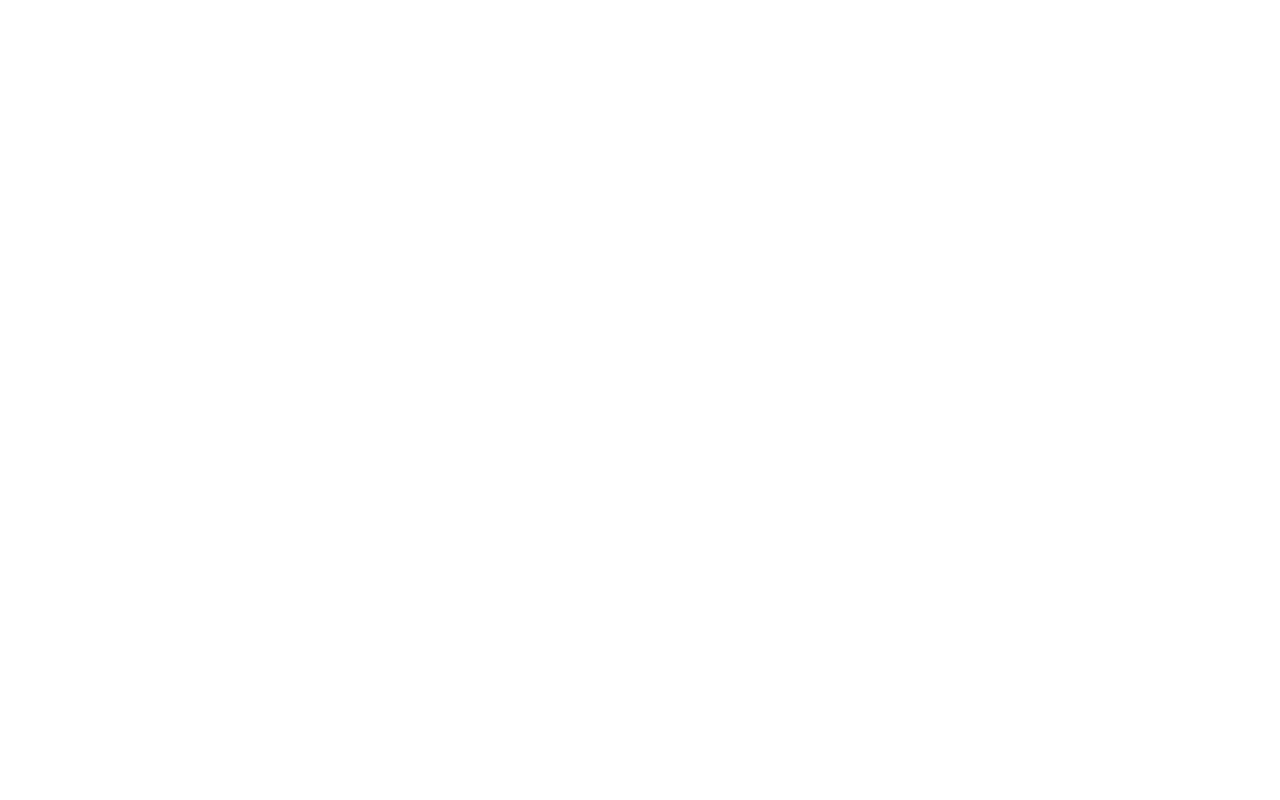
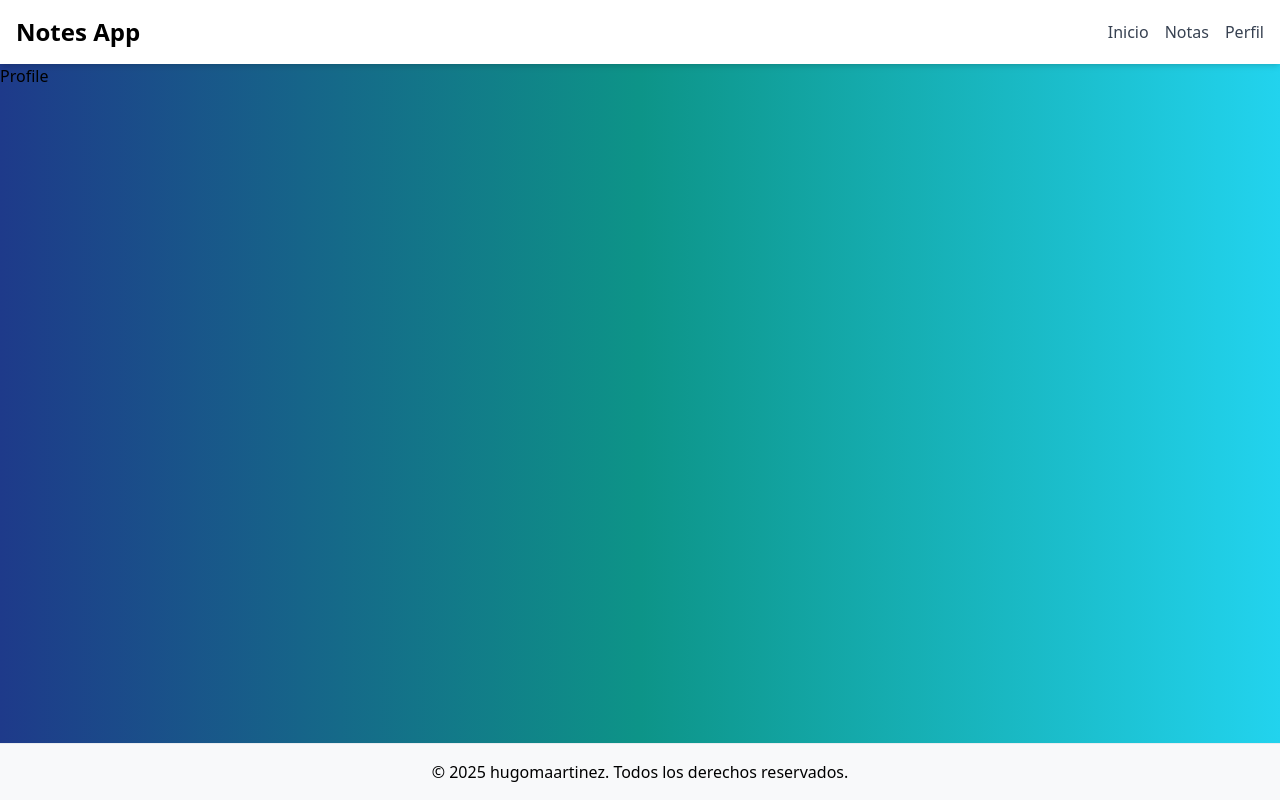
Before and after one commit to hugomaartinez/notes-app, an Astro site: page /profile in a window 1280 px wide. Built offline with nearby package versions, Linux system fonts and the light colour scheme; Astro itself is replaced by a stand-in of ours.

Commit message:
Agregar navegación al encabezado y crear página de perfil

```diff
--- a/src/components/Header.astro
+++ b/src/components/Header.astro
@@ -4,10 +4,13 @@
     <nav>
       <ul class="flex space-x-4">
         <li>
-          <a href="#" class="text-gray-700 hover:text-black">Inicio</a>
+          <a href="/" class="text-gray-700 hover:text-black">Inicio</a>
         </li>
         <li>
-          <a href="#" class="text-gray-700 hover:text-black">Perfil</a>
+          <a href="/notes" class="text-gray-700 hover:text-black">Notas </a>
+        </li>
+        <li>
+          <a href="/profile" class="text-gray-700 hover:text-black">Perfil</a>
         </li>
       </ul>
     </nav>
--- a/src/layouts/Layout.astro
+++ b/src/layouts/Layout.astro
@@ -11,9 +11,13 @@ import Footer from "../components/Footer.astro";
     <meta name="generator" content={Astro.generator} />
     <title>Notes App</title>
   </head>
-  <body class="bg-gradient-to-r from-blue-900 via-teal-600 to-cyan-400">
+  <body
+    class="bg-gradient-to-r from-blue-900 via-teal-600 to-cyan-400 flex flex-col min-h-screen"
+  >
     <Header />
-    <slot class="" />
+    <main class="flex-grow">
+      <slot class="" />
+    </main>
     <Footer />
   </body>
 </html>
--- a/src/pages/profile.astro
+++ b/src/pages/profile.astro
@@ -0,0 +1,7 @@
+---
+import Layout from "../layouts/Layout.astro";
+---
+
+<Layout title="Profile">
+  <h1>Profile</h1>
+</Layout>
```
